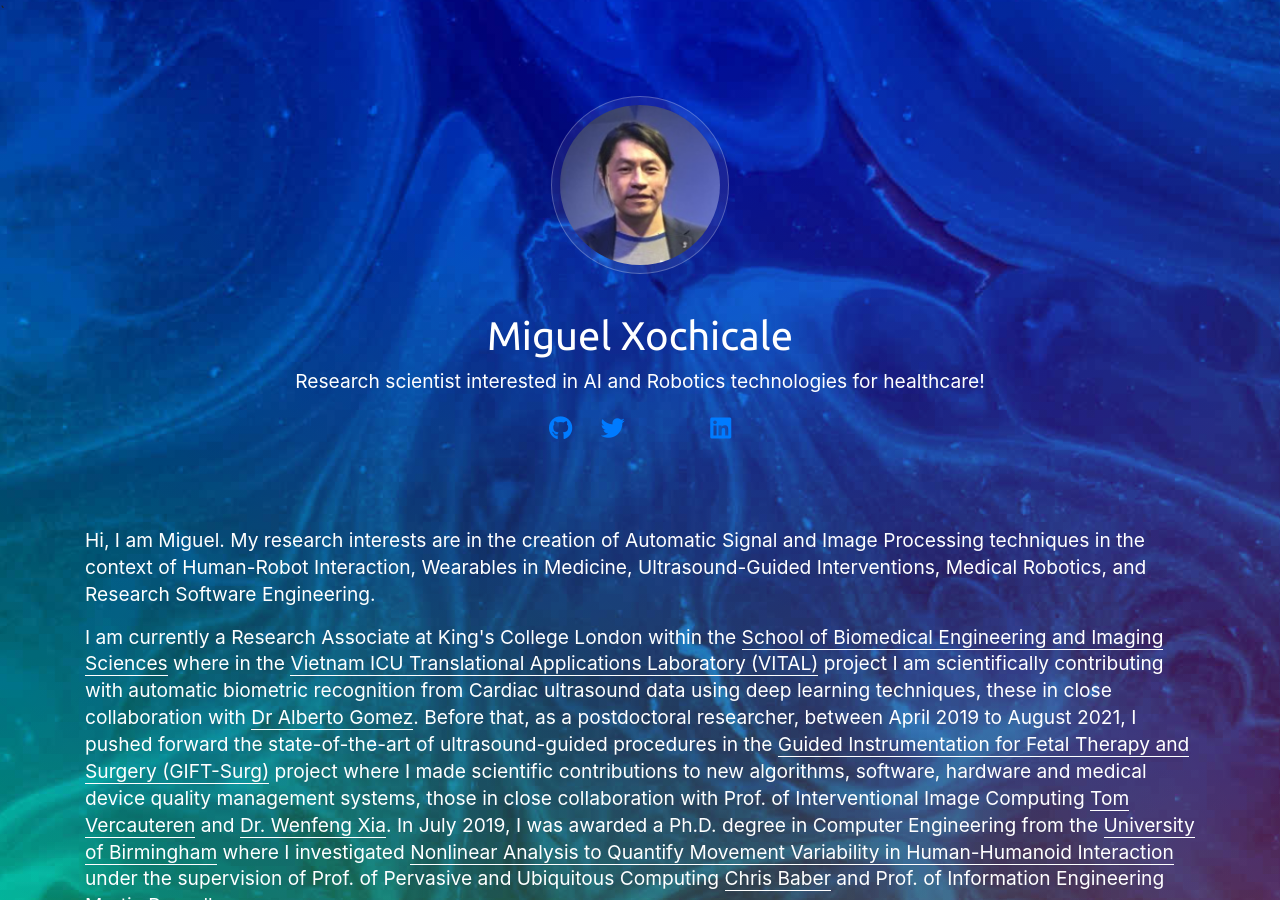
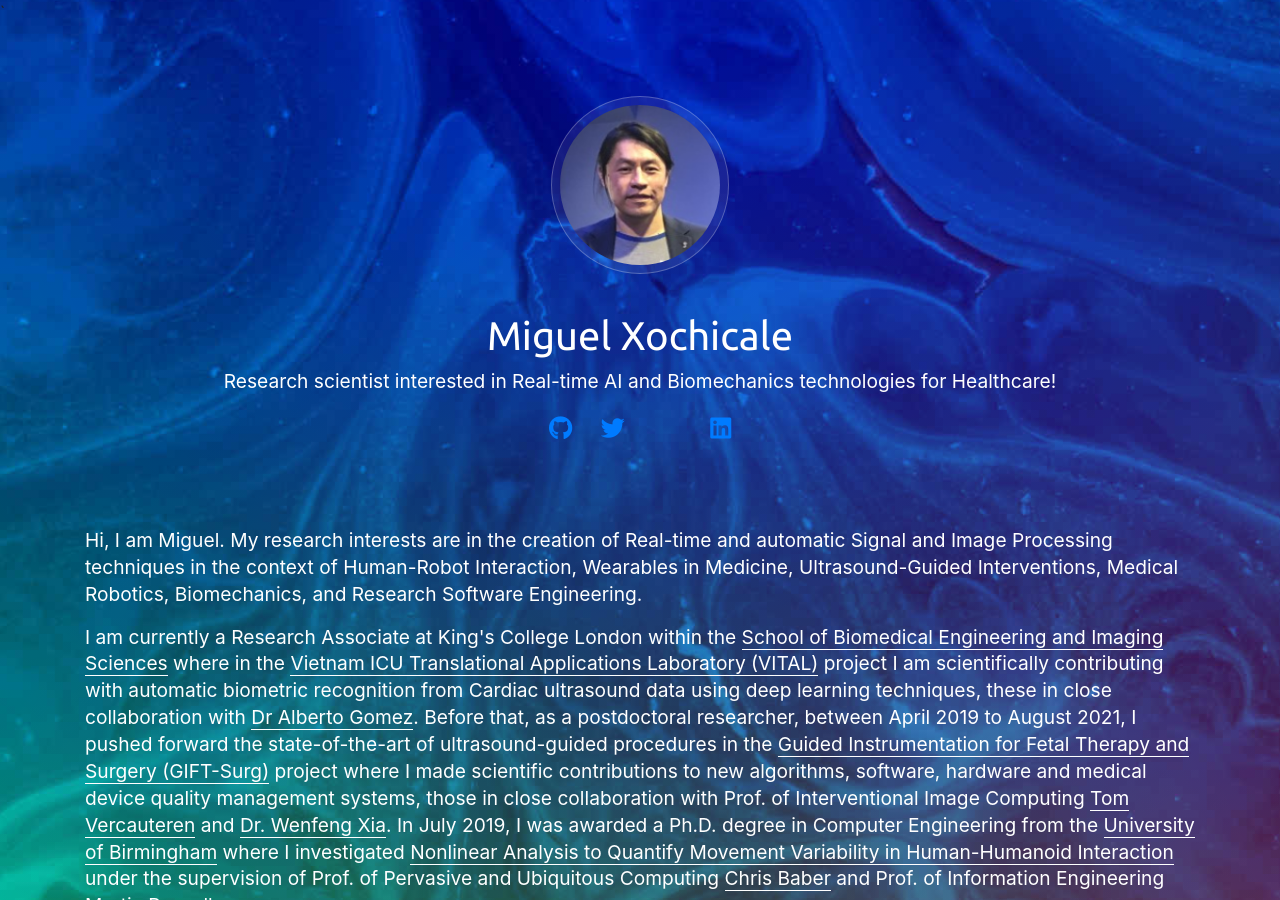
Before and after one commit to mxochicale/mxochicale.github.io, a Jekyll site: the page built from index.html, in a window 1280 px wide and 900 px high. Built offline with Jekyll 4.4.1, drawn with Linux system fonts in a browser that asks for light colours; nearby versions of some CDN libraries; comment, search, counter and statistics services are not loaded; a style sheet for code colours, icons or effects is not loaded.

Commit message:
:tada: narrowing down my research interest descriptions

```diff
--- a/_includes/me.html
+++ b/_includes/me.html
@@ -1,6 +1,6 @@
 <p>
 Hi, I am Miguel.
-My research interests are in the creation of Automatic Signal and Image Processing techniques in the context of Human-Robot Interaction, Wearables in Medicine, Ultrasound-Guided Interventions, Medical Robotics, and Research Software Engineering.
+My research interests are in the creation of Real-time and automatic Signal and Image Processing techniques in the context of Human-Robot Interaction, Wearables in Medicine, Ultrasound-Guided Interventions, Medical Robotics, Biomechanics, and Research Software Engineering.
 </p>
 
 <p>
--- a/index.html
+++ b/index.html
@@ -8,7 +8,7 @@ title:
     <header id="header">
       <span class="avatar"><img src="/assets/images/avatar/mapx_december2019.png" alt="Miguel Xochicale" /></span>
        <h1>Miguel Xochicale</h1>
-        <p>Research scientist interested in AI and Robotics technologies for healthcare! </p>
+        <p>Research scientist interested in Real-time AI and Biomechanics technologies for Healthcare! </p>
 
       <ul class="icons">
         <li>
```
